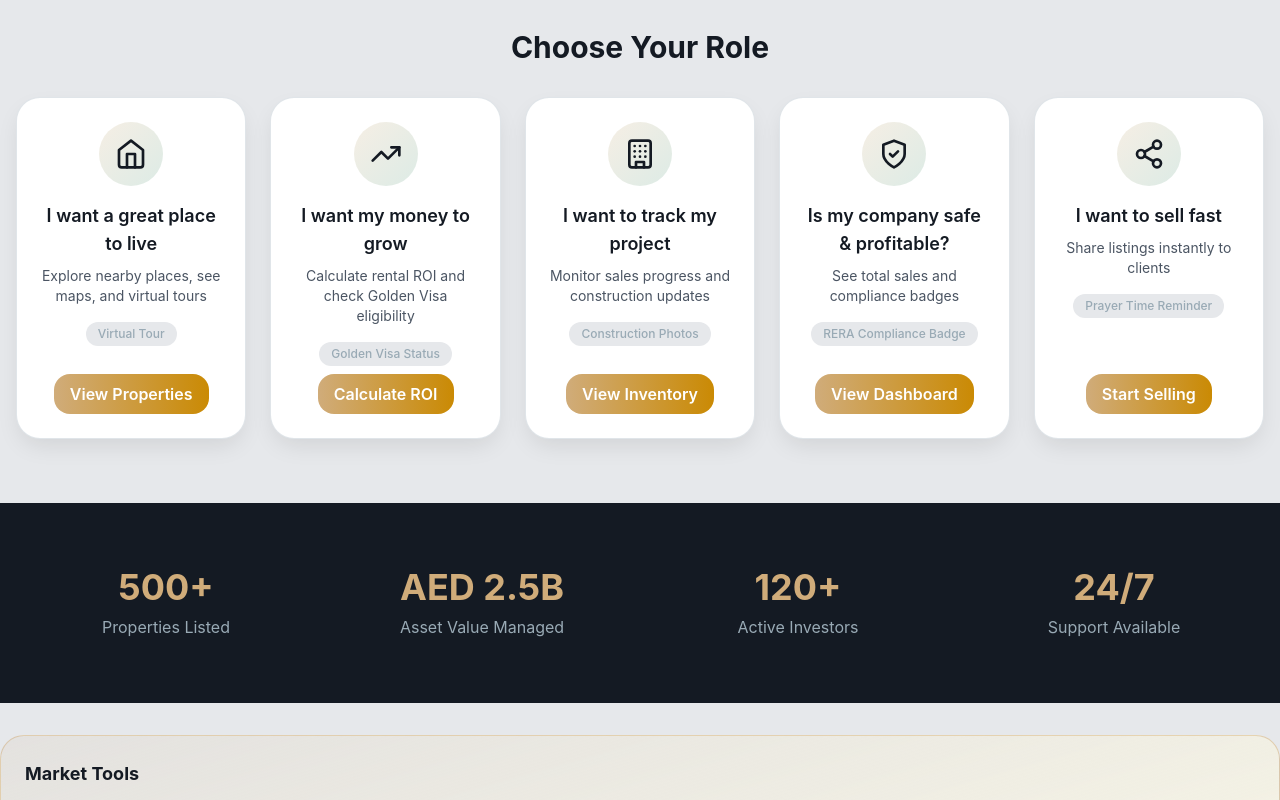
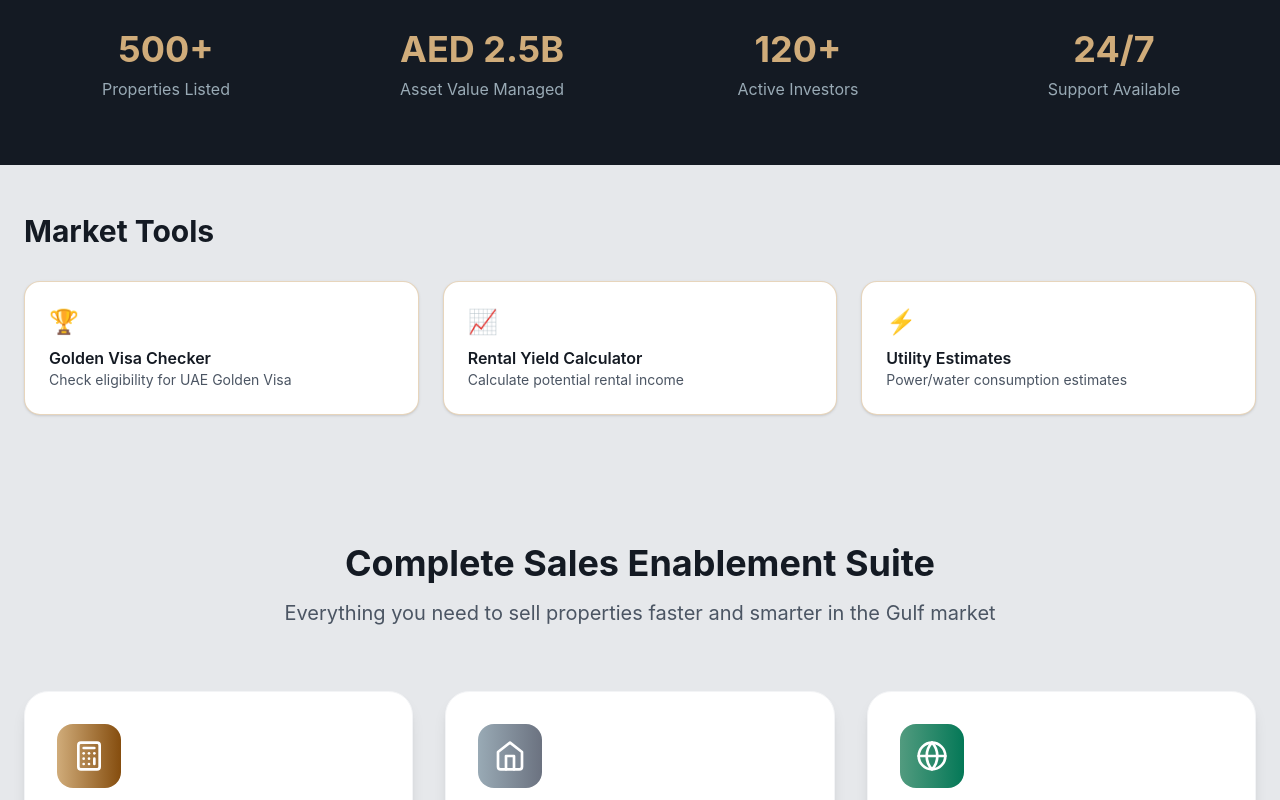
Before and after one commit to fazetdev/baytelitet, a Next.js app: page / in a window 1280 px wide. Shown: the part 840-1640 px from the top of the page. Built offline with nearby package versions, Linux system fonts and the light colour scheme.

Commit message:
fix: enable image optimization + updated homepage and settings

```diff
--- a/app/home/HeroSection.tsx
+++ b/app/home/HeroSection.tsx
@@ -7,9 +7,8 @@ import { Search } from 'lucide-react';
 export default function HeroSection() {
   return (
     <section className="relative bg-bayt-dark text-white overflow-hidden min-h-[600px]">
-      {/* Background */}
-      <div className="absolute inset-0">
-        <div className="absolute inset-0 bg-gradient-to-br from-bayt-dark to-gray-900 z-10" />
+      {/* Background Image */}
+      <div className="absolute inset-0 z-0">
         <Image
           src="/images/bayt1.jpg"
           alt="Gulf luxury real estate skyline"
@@ -20,6 +19,9 @@ export default function HeroSection() {
           sizes="100vw"
         />
       </div>
+
+      {/* Gradient Overlay */}
+      <div className="absolute inset-0 z-10 bg-gradient-to-br from-bayt-dark to-gray-900" />
 
       {/* Content */}
       <div className="relative z-20 container mx-auto px-6 py-32 md:py-48">
--- a/app/page.tsx
+++ b/app/page.tsx
@@ -1,36 +1,40 @@
 'use client';
 
 import HeroSection from './home/HeroSection';
-import ChooseRole from './home/components/ChooseRole';
+import FeaturesSection from './home/FeaturesSection';
 import MarketHighlights from './home/MarketHighlights';
-import MarketTools from './home/components/MarketTools';
-import FeaturesSection from './home/FeaturesSection';
 import TrustSection from './home/TrustSection';
-import CTASection from './home/CTASection';
 
 export default function HomePage() {
   return (
-    <div className="min-h-screen">
-      {/* Hero Section */}
+    <div className="min-h-screen bg-bayt-light">
       <HeroSection />
-
-      {/* Role Selector / Choose Role */}
-      <ChooseRole />
-
-      {/* Market Highlights */}
       <MarketHighlights />
 
-      {/* Market Tools */}
-      <MarketTools />
+      {/* Features Section */}
+      <div className="container mx-auto px-6 py-12">
+        <h2 className="text-3xl font-bold text-bayt-dark mb-8">Market Tools</h2>
+        <div className="grid grid-cols-1 md:grid-cols-3 gap-6">
+          <div className="bg-white rounded-xl p-6 border border-bayt-warm/50 shadow">
+            <div className="flex items-center gap-3 text-2xl text-bayt-warm">🏆</div>
+            <div className="mt-2 font-semibold text-bayt-dark">Golden Visa Checker</div>
+            <div className="text-sm text-gray-600">Check eligibility for UAE Golden Visa</div>
+          </div>
+          <div className="bg-white rounded-xl p-6 border border-bayt-warm/50 shadow">
+            <div className="flex items-center gap-3 text-2xl text-bayt-warm">📈</div>
+            <div className="mt-2 font-semibold text-bayt-dark">Rental Yield Calculator</div>
+            <div className="text-sm text-gray-600">Calculate potential rental income</div>
+          </div>
+          <div className="bg-white rounded-xl p-6 border border-bayt-warm/50 shadow">
+            <div className="flex items-center gap-3 text-2xl text-bayt-warm">⚡</div>
+            <div className="mt-2 font-semibold text-bayt-dark">Utility Estimates</div>
+            <div className="text-sm text-gray-600">Power/water consumption estimates</div>
+          </div>
+        </div>
+      </div>
 
-      {/* Features */}
       <FeaturesSection />
-
-      {/* Trust Section */}
       <TrustSection />
-
-      {/* Call To Action */}
-      <CTASection />
     </div>
   );
 }
--- a/app/settings/page.tsx
+++ b/app/settings/page.tsx
@@ -15,7 +15,6 @@ export default function SettingsPage() {
   const handleSave = async () => {
     setIsSaving(true);
     try {
-      // Simulate API call
       await new Promise(resolve => setTimeout(resolve, 1000));
       alert('Settings saved successfully!');
     } catch (error) {
@@ -35,13 +34,10 @@ export default function SettingsPage() {
 
   return (
     <div className="min-h-screen bg-bayt-light">
-      {/* Header */}
       <div className="bg-bayt-dark text-white">
         <div className="container mx-auto px-6 py-12">
           <h1 className="text-4xl font-bold mb-2">App Settings & Preferences</h1>
-          <p className="text-lg text-bayt-cool">
-            Customize your Bayt Elite experience
-          </p>
+          <p className="text-lg text-bayt-cool">Customize your Bayt Elite experience</p>
         </div>
       </div>
 
@@ -49,11 +45,8 @@ export default function SettingsPage() {
         <div className="grid grid-cols-1 lg:grid-cols-3 gap-8">
           {/* Main Settings */}
           <div className="lg:col-span-2 space-y-8">
-            {/* Display & Language */}
             <div className="bg-white rounded-2xl shadow-lg p-8 border border-bayt-cool/50">
-              <h2 className="text-2xl font-bold text-bayt-dark mb-6">
-                Display & Language
-              </h2>
+              <h2 className="text-2xl font-bold text-bayt-dark mb-6">Display & Language</h2>
               <div className="space-y-8">
                 <ThemeToggle />
                 <div className="border-t border-gray-200 pt-8">
@@ -62,20 +55,13 @@ export default function SettingsPage() {
               </div>
             </div>
 
-            {/* Currency & Region */}
             <div className="bg-white rounded-2xl shadow-lg p-8 border border-bayt-cool/50">
-              <h2 className="text-2xl font-bold text-bayt-dark mb-6">
-                Currency & Region
-              </h2>
+              <h2 className="text-2xl font-bold text-bayt-dark mb-6">Currency & Region</h2>
               <CurrencySelector />
             </div>
 
-            {/* Cultural Settings */}
             <div className="bg-gradient-to-br from-bayt-cultural/10 to-bayt-cultural/5 rounded-2xl shadow-lg p-8 border border-bayt-cultural/50">
-              <h2 className="text-2xl font-bold text-bayt-dark mb-6">
-                🕌 Cultural & Regional Settings
-              </h2>
-
+              <h2 className="text-2xl font-bold text-bayt-dark mb-6">🕌 Cultural & Regional Settings</h2>
               <div className="space-y-6">
                 <div className="flex items-center justify-between p-4 bg-white/80 backdrop-blur-sm rounded-xl">
                   <div className="flex items-center gap-3">
@@ -87,13 +73,9 @@ export default function SettingsPage() {
                   </div>
                   <button
                     onClick={() => setPrayerNotifications(!prayerNotifications)}
-                    className={`w-12 h-6 rounded-full transition-colors ${
-                      prayerNotifications ? 'bg-bayt-cultural' : 'bg-gray-300'
-                    }`}
+                    className={`w-12 h-6 rounded-full transition-colors ${prayerNotifications ? 'bg-bayt-cultural' : 'bg-gray-300'}`}
                   >
-                    <div className={`w-5 h-5 bg-white rounded-full transform transition-transform ${
-                      prayerNotifications ? 'translate-x-7' : 'translate-x-1'
-                    }`} />
+                    <div className={`w-5 h-5 bg-white rounded-full transform transition-transform ${prayerNotifications ? 'translate-x-7' : 'translate-x-1'}`} />
                   </button>
                 </div>
 
@@ -107,13 +89,9 @@ export default function SettingsPage() {
                   </div>
                   <button
                     onClick={() => setHijriCalendar(!hijriCalendar)}
-                    className={`w-12 h-6 rounded-full transition-colors ${
-                      hijriCalendar ? 'bg-bayt-cultural' : 'bg-gray-300'
-                    }`}
+                    className={`w-12 h-6 rounded-full transition-colors ${hijriCalendar ? 'bg-bayt-cultural' : 'bg-gray-300'}`}
                   >
-                    <div className={`w-5 h-5 bg-white rounded-full transform transition-transform ${
-                      hijriCalendar ? 'translate-x-7' : 'translate-x-1'
-                    }`} />
+                    <div className={`w-5 h-5 bg-white rounded-full transform transition-transform ${hijriCalendar ? 'translate-x-7' : 'translate-x-1'}`} />
                   </button>
                 </div>
 
@@ -127,26 +105,19 @@ export default function SettingsPage() {
                   </div>
                   <button
                     onClick={() => setRamadanMode(!ramadanMode)}
-                    className={`w-12 h-6 rounded-full transition-colors ${
-                      ramadanMode ? 'bg-bayt-cultural' : 'bg-gray-300'
-                    }`}
+                    className={`w-12 h-6 rounded-full transition-colors ${ramadanMode ? 'bg-bayt-cultural' : 'bg-gray-300'}`}
                   >
-                    <div className={`w-5 h-5 bg-white rounded-full transform transition-transform ${
-                      ramadanMode ? 'translate-x-7' : 'translate-x-1'
-                    }`} />
+                    <div className={`w-5 h-5 bg-white rounded-full transform transition-transform ${ramadanMode ? 'translate-x-7' : 'translate-x-1'}`} />
                   </button>
                 </div>
               </div>
             </div>
           </div>
 
-          {/* Sidebar - Quick Settings & Actions */}
+          {/* Sidebar - Quick Actions */}
           <div className="space-y-8">
-            {/* Save & Reset Actions */}
             <div className="bg-white rounded-2xl shadow-lg p-6 border border-bayt-cool/50">
-              <h3 className="text-lg font-bold text-bayt-dark mb-4">
-                Quick Actions
-              </h3>
+              <h3 className="text-lg font-bold text-bayt-dark mb-4">Quick Actions</h3>
               <div className="space-y-4">
                 <button
                   onClick={handleSave}
@@ -167,11 +138,8 @@ export default function SettingsPage() {
               </div>
             </div>
 
-            {/* Account & Security */}
             <div className="bg-white rounded-2xl shadow-lg p-6 border border-bayt-cool/50">
-              <h3 className="text-lg font-bold text-bayt-dark mb-4">
-                Account & Security
-              </h3>
+              <h3 className="text-lg font-bold text-bayt-dark mb-4">Account & Security</h3>
               <div className="space-y-4">
                 <button className="w-full text-left p-4 rounded-xl border border-bayt-cool/50 hover:bg-bayt-light/50 transition-colors">
                   <div className="font-semibold text-bayt-dark">Profile Information</div>
@@ -193,42 +161,6 @@ export default function SettingsPage() {
                 </button>
               </div>
             </div>
-
-            {/* Market Tools */}
-            <div className="bg-gradient-to-br from-bayt-warm/10 to-yellow-50 rounded-2xl p-6 border border-bayt-warm/50">
-              <h3 className="text-lg font-bold text-bayt-dark mb-4">
-                Market Tools
-              </h3>
-              <div className="space-y-4">
-                <button className="w-full text-left p-4 bg-white rounded-xl border border-bayt-warm/50 hover:border-bayt-warm transition-colors">
-                  <div className="flex items-center gap-3">
-                    <div className="text-2xl text-bayt-warm">🏆</div>
-                    <div>
-                      <div className="font-semibold text-bayt-dark">Golden Visa Checker</div>
-                      <div className="text-sm text-gray-600">Check eligibility for UAE Golden Visa</div>
-                    </div>
-                  </div>
-                </button>
-                <button className="w-full text-left p-4 bg-white rounded-xl border border-bayt-warm/50 hover:border-bayt-warm transition-colors">
-                  <div className="flex items-center gap-3">
-                    <div className="text-2xl text-bayt-warm">📈</div>
-                    <div>
-                      <div className="font-semibold text-bayt-dark">Rental Yield Calculator</div>
-                      <div className="text-sm text-gray-600">Calculate potential rental income</div>
-                    </div>
-                  </div>
-                </button>
-                <button className="w-full text-left p-4 bg-white rounded-xl border border-bayt-warm/50 hover:border-bayt-warm transition-colors">
-                  <div className="flex items-center gap-3">
-                    <div className="text-2xl text-bayt-warm">⚡</div>
-                    <div>
-                      <div className="font-semibold text-bayt-dark">Utility Estimates</div>
-                      <div className="text-sm text-gray-600">Power/water consumption estimates</div>
-                    </div>
-                  </div>
-                </button>
-              </div>
-            </div>
           </div>
         </div>
       </div>
```
